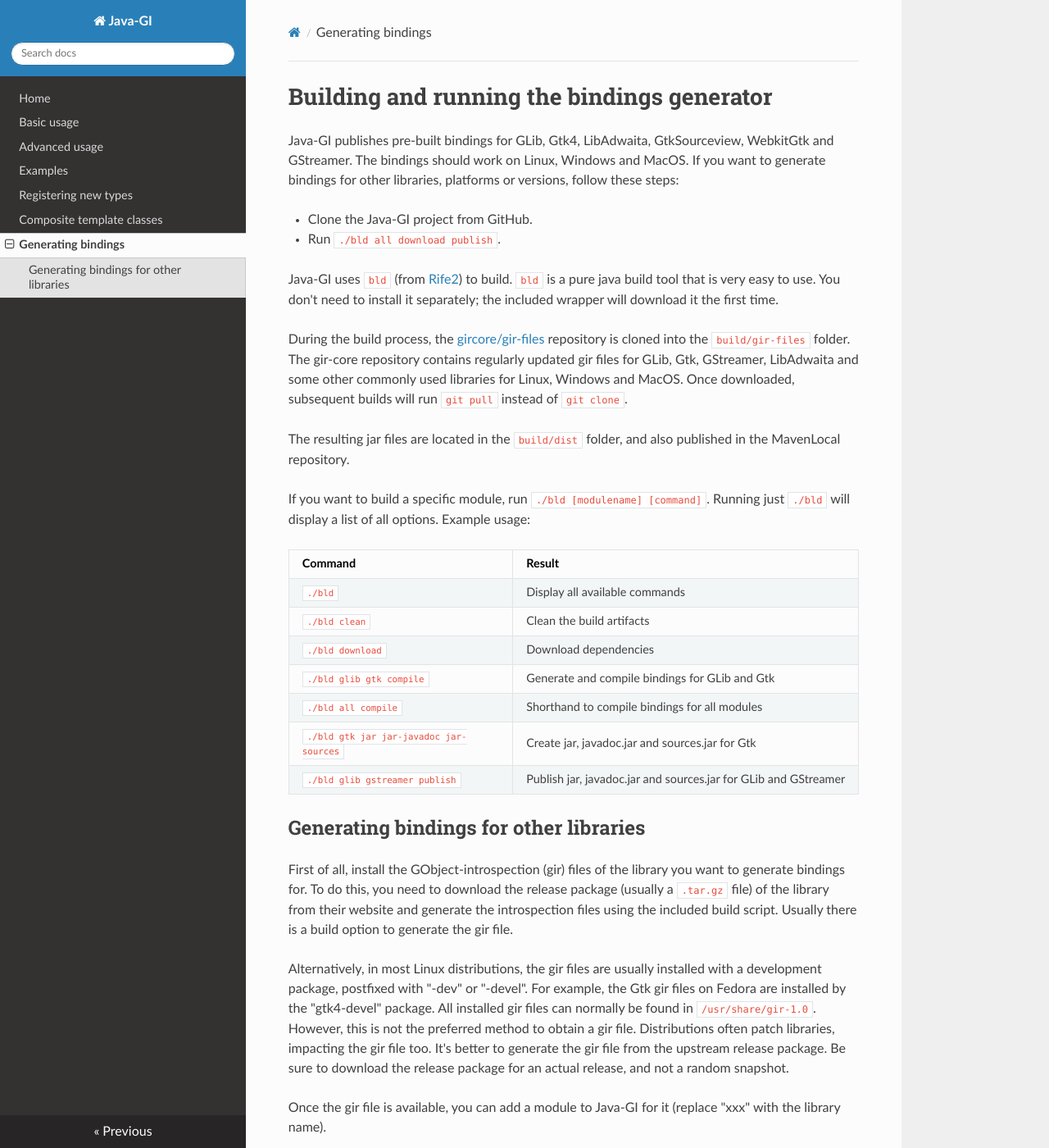
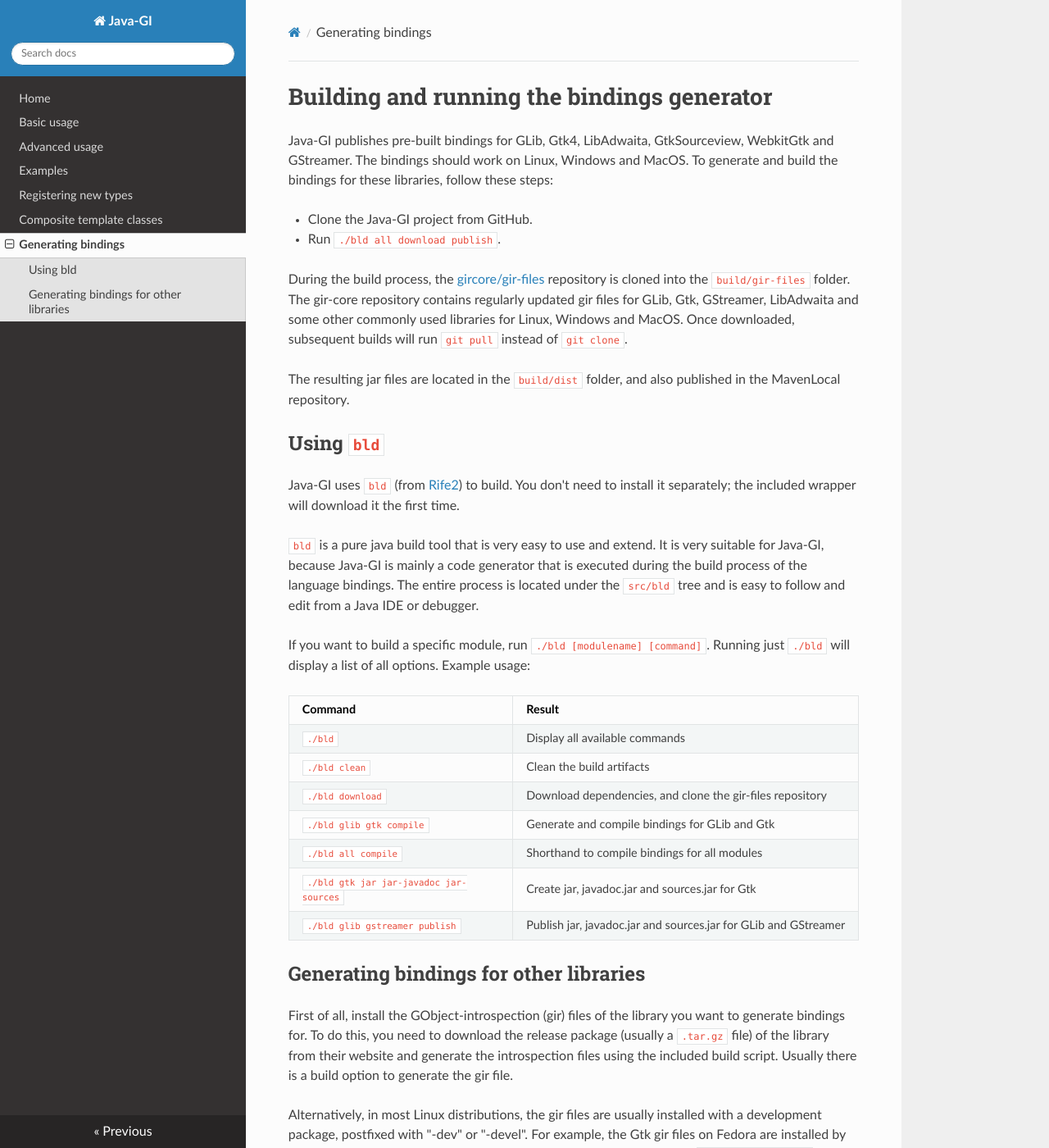
Before and after one commit to jwharm/java-gi, an MkDocs documentation site: the page built from website/docs/generate.md, in a window 1280 px wide and 1400 px high. Shown: the whole window at 82% size. Built offline with MkDocs 1.6.1, drawn with Linux system fonts in a browser that asks for light colours; nearby versions of some CDN libraries.

Commit message:
Update website/docs/generate.md

```diff
--- a/website/docs/generate.md
+++ b/website/docs/generate.md
@@ -1,15 +1,19 @@
 # Building and running the bindings generator
 
-Java-GI publishes pre-built bindings for GLib, Gtk4, LibAdwaita, GtkSourceview, WebkitGtk and GStreamer. The bindings should work on Linux, Windows and MacOS. If you want to generate bindings for other libraries, platforms or versions, follow these steps:
+Java-GI publishes pre-built bindings for GLib, Gtk4, LibAdwaita, GtkSourceview, WebkitGtk and GStreamer. The bindings should work on Linux, Windows and MacOS. To generate and build the bindings for these libraries, follow these steps:
 
 - Clone the Java-GI project from GitHub.
 - Run `./bld all download publish`.
 
-Java-GI uses `bld` (from [Rife2](https://rife2.com/bld)) to build. `bld` is a pure java build tool that is very easy to use. You don't need to install it separately; the included wrapper will download it the first time.
-
 During the build process, the [gircore/gir-files](https://github.com/gircore/gir-files) repository is cloned into the `build/gir-files` folder. The gir-core repository contains regularly updated gir files for GLib, Gtk, GStreamer, LibAdwaita and some other commonly used libraries for Linux, Windows and MacOS. Once downloaded, subsequent builds will run `git pull` instead of `git clone`.
 
 The resulting jar files are located in the `build/dist` folder, and also published in the MavenLocal repository.
+
+## Using `bld`
+
+Java-GI uses `bld` (from [Rife2](https://rife2.com/bld)) to build. You don't need to install it separately; the included wrapper will download it the first time.
+
+`bld` is a pure java build tool that is very easy to use and extend. It is very suitable for Java-GI, because Java-GI is mainly a code generator that is executed during the build process of the language bindings. The entire process is located under the `src/bld` tree and is easy to follow and edit from a Java IDE or debugger.
 
 If you want to build a specific module, run `./bld [modulename] [command]`. Running just `./bld` will display a list of all options. Example usage:
 
@@ -17,7 +21,7 @@
 |-----------------------------------------|-----------------------------------------------------------------|
 | `./bld`                                 | Display all available commands                                  |
 | `./bld clean`                           | Clean the build artifacts                                       |
-| `./bld download`                        | Download dependencies                                           |
+| `./bld download`                        | Download dependencies, and clone the gir-files repository       |
 | `./bld glib gtk compile`                | Generate and compile bindings for GLib and Gtk                  |
 | `./bld all compile`                     | Shorthand to compile bindings for all modules                   |
 | `./bld gtk jar jar-javadoc jar-sources` | Create jar, javadoc.jar and sources.jar for Gtk                 |
```
